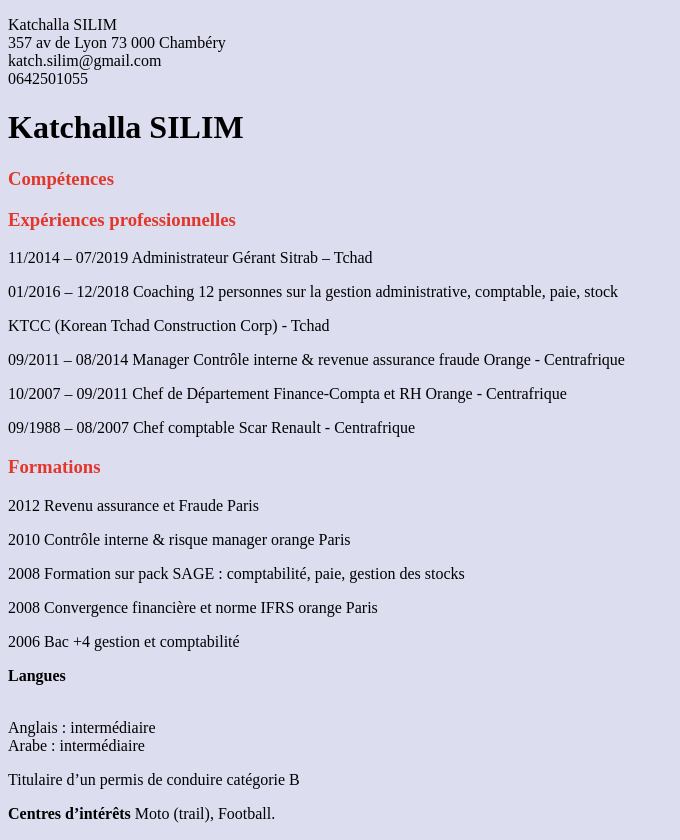
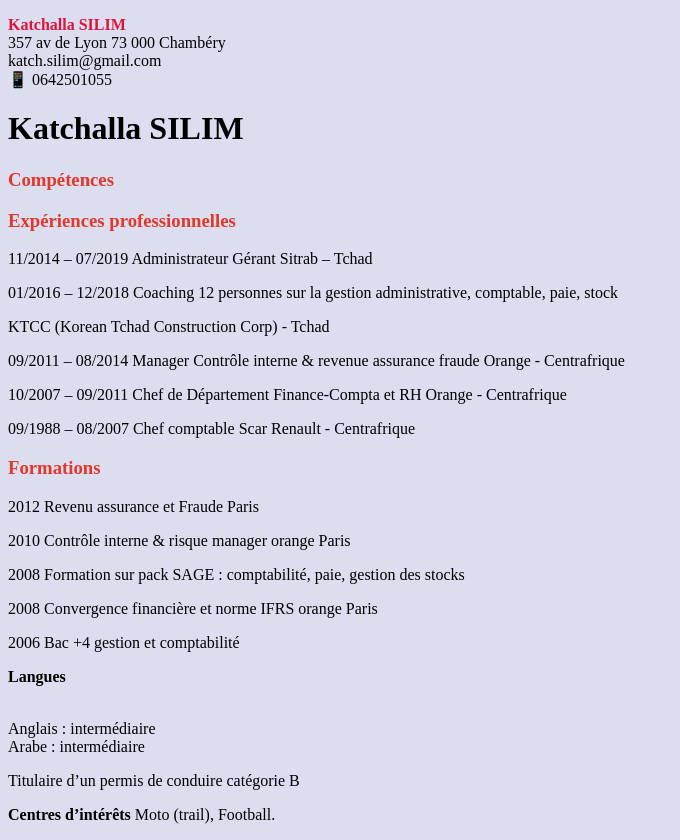
Before and after one commit to SILIM-Katchalla/fil-rougeKS, a plain HTML site: page index.html in a window 1280 px wide. Shown: the whole page, without its empty margins (0-680 px from the left). Drawn offline with Linux system fonts and the light colour scheme.

Commit message:
mise en forme l'entete

```diff
--- a/index.css
+++ b/index.css
@@ -5,3 +5,9 @@ h3 {
     color: rgb(226, 55, 43)
 ;
 }
+
+.name {
+    color: crimson;
+    font-weight: bold;
+
+}
--- a/index.html
+++ b/index.html
@@ -9,7 +9,7 @@
     </head>
 
 <body>
-<p>Katchalla SILIM <br> 357 av de Lyon 73 000 Chambéry<br>  katch.silim@gmail.com  <br> 0642501055 </p>
+<p><span class="name">Katchalla SILIM</span> <br> 357 av de Lyon 73 000 Chambéry<br>  katch.silim@gmail.com  <br> &#128241; 0642501055 <br> </p>
     <h1>Katchalla SILIM</h1>
     <H3>Compétences</H3>
 
```
